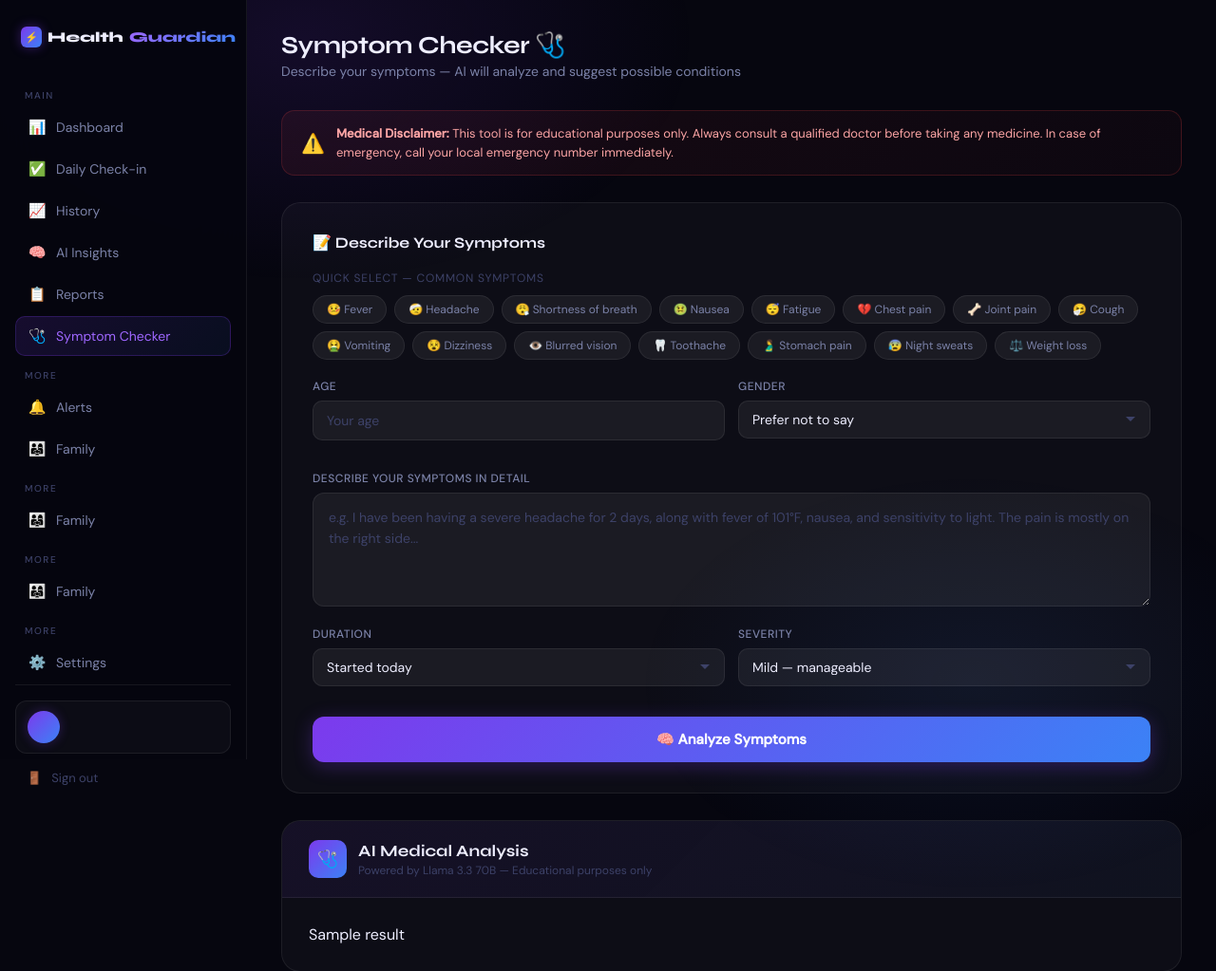
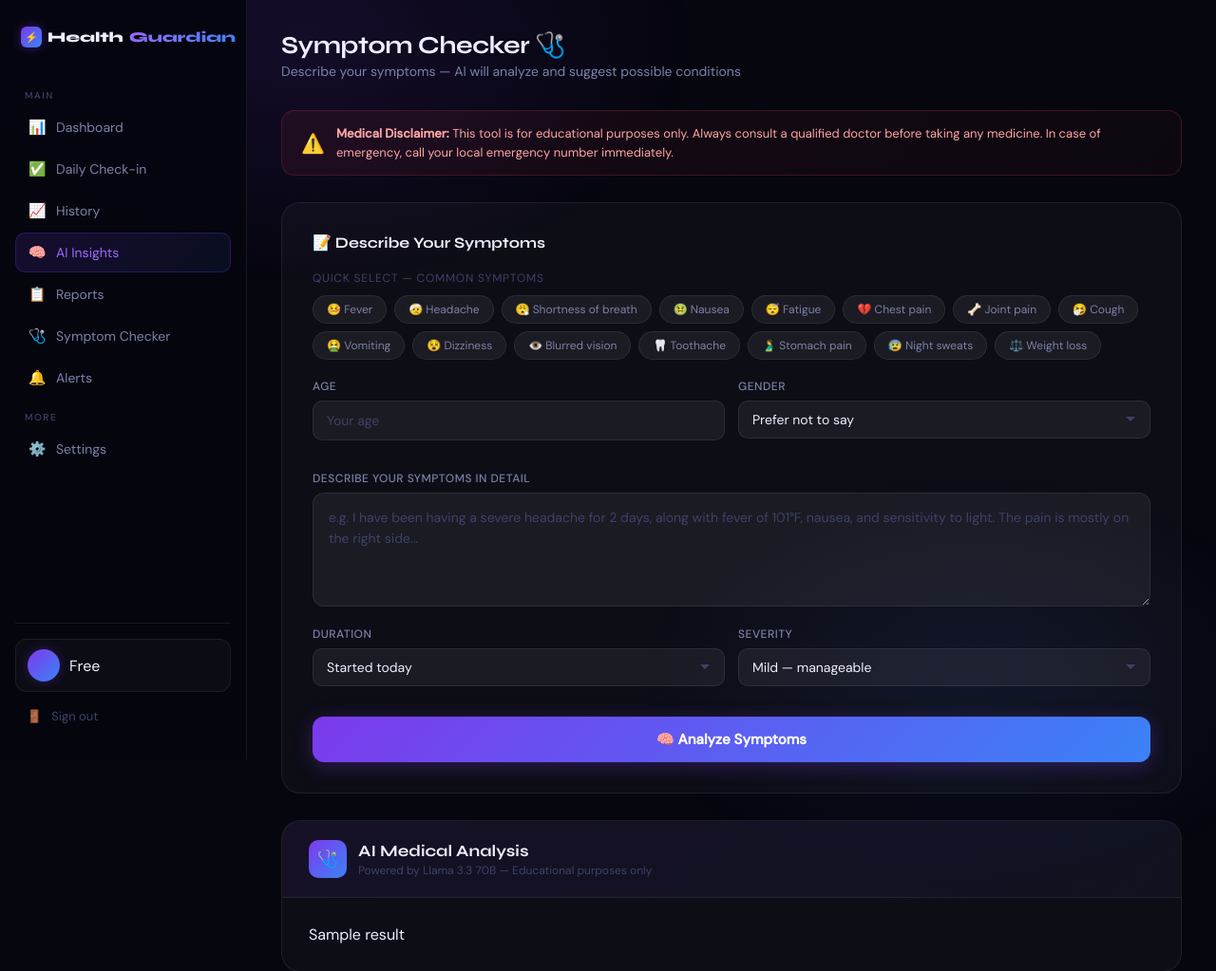
Before and after one commit to yuvraj121-121/healthguardian, a Flask app: template templates/symptoms.html in a window 1280 px wide. Shown: the top 1023 px of the page at 95% size. Run offline with Flask 3, Linux system fonts and the light colour scheme; the template is opened without the code that fills it: most values are stand-ins (such as "Sample title", 1, 10 or a date in 2020).

Commit message:
fix: all sidebars fixed with family link

```diff
--- a/routes/main.py
+++ b/routes/main.py
@@ -440,7 +440,12 @@ def export_pdf():
     </html>
     """
 
-    response = make_response(html)
-    response.headers['Content-Type'] = 'text/html'
-    response.headers['Content-Disposition'] = f'attachment; filename=healthguardian_report_{datetime.utcnow().strftime("%Y%m%d")}.html'
-    return response
+    return render_template('history.html',
+    checkins=checkins,
+    filter_risk=filter_risk,
+    total=total,
+    high_count=high_count,
+    medium_count=medium_count,
+    low_count=low_count,
+    user_plan=current_user.plan
+)
--- a/templates/symptoms.html
+++ b/templates/symptoms.html
@@ -669,58 +669,46 @@
         <div class="logo-icon">⚡</div>
         Health<span>Guardian</span>
     </a>
-
     <div class="nav-section">Main</div>
-    <a href="/dashboard" class="nav-item">
-        <span class="nav-icon">📊</span> Dashboard
-    </a>
-    <a href="/checkin" class="nav-item">
-        <span class="nav-icon">✅</span> Daily Check-in
-    </a>
-    <a href="/history" class="nav-item">
-        <span class="nav-icon">📈</span> History
-    </a>
-    <a href="/ml-insights" class="nav-item">
-        <span class="nav-icon">🧠</span> AI Insights
-    </a>
-    <a href="/reports" class="nav-item">
-        <span class="nav-icon">📋</span> Reports
-    </a>
-    <a href="/symptoms" class="nav-item active">
-        <span class="nav-icon">🩺</span> Symptom Checker
-    </a>
-
+    <a href="/dashboard" class="nav-item"><span class="nav-icon">📊</span> Dashboard</a>
+    <a href="/checkin" class="nav-item"><span class="nav-icon">✅</span> Daily Check-in</a>
+    <a href="/history" class="nav-item"><span class="nav-icon">📈</span> History</a>
+    {% if user_plan == 'free' %}
+    <a href="/pricing" class="nav-item" style="opacity:0.5;"><span class="nav-icon">🧠</span> AI Insights<span style="font-size:10px;margin-left:auto;">🔒</span></a>
+    <a href="/pricing" class="nav-item" style="opacity:0.5;"><span class="nav-icon">📋</span> Reports<span style="font-size:10px;margin-left:auto;">🔒</span></a>
+    <a href="/pricing" class="nav-item" style="opacity:0.5;"><span class="nav-icon">🩺</span> Symptom Checker<span style="font-size:10px;margin-left:auto;">🔒</span></a>
+    <a href="/pricing" class="nav-item" style="opacity:0.5;"><span class="nav-icon">🔔</span> Alerts<span style="font-size:10px;margin-left:auto;">🔒</span></a>
+    {% else %}
+    <a href="/ml-insights" class="nav-item active"><span class="nav-icon">🧠</span> AI Insights</a>
+    <a href="/reports" class="nav-item"><span class="nav-icon">📋</span> Reports</a>
+    <a href="/symptoms" class="nav-item"><span class="nav-icon">🩺</span> Symptom Checker</a>
+    <a href="/alerts" class="nav-item"><span class="nav-icon">🔔</span> Alerts</a>
+    {% endif %}
+    {% if user_plan == 'family' %}
+    <a href="/family" class="nav-item"><span class="nav-icon">👨‍👩‍👧</span> Family</a>
+    {% endif %}
     <div class="nav-section" style="margin-top:12px;">More</div>
-    <a href="/alerts" class="nav-item">
-        <span class="nav-icon">🔔</span> Alerts
-    </a>
-    <a href="/family" class="nav-item">
-        <span class="nav-icon">👨‍👩‍👧</span> Family
-    </a>
-    <div class="nav-section" style="margin-top:12px;">More</div>
-    <a href="/family" class="nav-item">
-        <span class="nav-icon">👨‍👩‍👧</span> Family
-    </a>
-    <div class="nav-section" style="margin-top:12px;">More</div>
-    <a href="/family" class="nav-item">
-        <span class="nav-icon">👨‍👩‍👧</span> Family
-    </a>
-    <div class="nav-section" style="margin-top:12px;">More</div>
-    <a href="/settings" class="nav-item">
-        <span class="nav-icon">⚙️</span> Settings
-    </a>
-
+    <a href="/settings" class="nav-item"><span class="nav-icon">⚙️</span> Settings</a>
     <div class="sidebar-bottom">
         <div class="user-card">
-            <div class="user-avatar">{{ current_user.fullname[0].upper() }}</div>
+            <div class="user-avatar" style="overflow:hidden;">
+                {% if current_user.profile_photo %}
+                    <img src="/static/uploads/{{ current_user.profile_photo }}" alt="Profile" style="width:100%;height:100%;object-fit:cover;">
+                {% else %}
+                    {{ current_user.fullname[0].upper() }}
+                {% endif %}
+            </div>
             <div>
                 <div class="user-name">{{ current_user.fullname }}</div>
                 <div class="user-email">{{ current_user.email }}</div>
+                <span class="plan-badge plan-{{ user_plan }}">
+                    {% if user_plan == 'premium' %}⭐ Premium
+                    {% elif user_plan == 'family' %}👨‍👩‍👧 Family
+                    {% else %}Free{% endif %}
+                </span>
             </div>
         </div>
-        <a href="/logout" class="logout-btn">
-            <span>🚪</span> Sign out
-        </a>
+        <a href="/logout" class="logout-btn"><span>🚪</span> Sign out</a>
     </div>
 </aside>
 
```
Also changed, not shown: templates/alerts.html (+31 -40 lines), templates/ml_insights.html (+31 -45 lines), templates/reports.html (+17 -56 lines).
